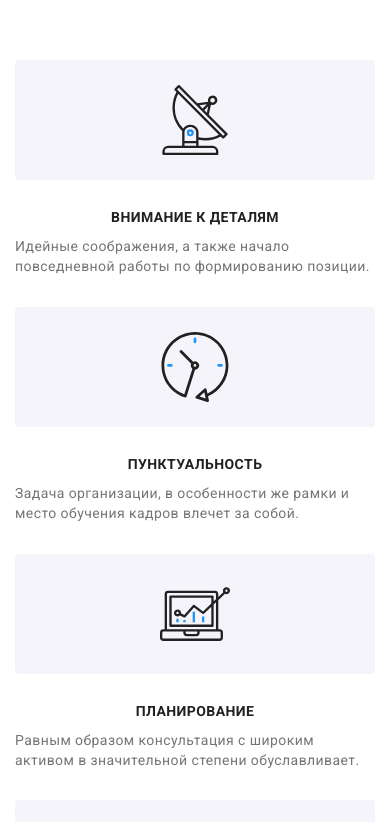
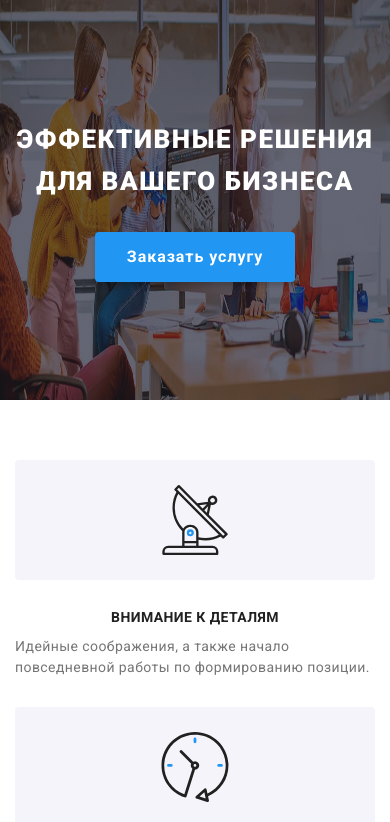
Before and after one commit to Andriy-Hrynevetskyi/goit-markup-hw-08, a plain HTML site: page index.html in a window 390 px wide. Shown: the top 822 px of the page. Drawn offline with nearby package versions, Linux system fonts and the light colour scheme.

Commit message:
mobile-first-2nd-commit

```diff
--- a/index.html
+++ b/index.html
@@ -56,12 +56,12 @@
     <!-- Main  -->
     <main>
       <!-- Hero -->
-      <!-- <section class="hero">
+      <section class="hero">
         <div class="container">
           <h1 class="hero__title">Эффективные решения для вашего бизнеса</h1>
-          <button data-modal-open class="hero-btn" type="button">Заказать услугу</button>
+          <button data-modal-open class="btn" type="button">Заказать услугу</button>
         </div>
-      </section> -->
+      </section>
       <!-- Studio features -->
       <section class="features section">
         <div class="container">
--- a/sass/base/_color-scheme.scss
+++ b/sass/base/_color-scheme.scss
@@ -8,6 +8,11 @@ $colors: (
     'descriptionBg':rgba(47, 48, 58, 0.8),
     'socialLinkTeam': #afb1b8,
     'clientLink': #afb1b8,
+    'heroGradient': rgba(47, 48, 58, 0.4),
+    'heroBg': #c4c4c4,
+    'buttonColor': #ffffff,
+    'btnShadow': rgba(0, 0, 0, 0.15),
+    'btnAction': #188ce8,
     );
     @function getColor($key) {
         @return map-get($colors , $key );
--- a/sass/base/_vars.scss
+++ b/sass/base/_vars.scss
@@ -1,5 +1,7 @@
 $containerPadd: 15px;
 $sectionPadd: 60px;
+$heroPadd: 118px;
+$heroDesktopPadd: 200px;
 $sectionDesktopPadd: 94px;
 $borderRad: 4px;
 $gap :30px;
--- /dev/null
+++ b/sass/components/_buttons.scss
@@ -0,0 +1,19 @@
+    .btn {
+    display: flex;
+    align-items: center;
+    justify-content: center;
+    min-width: 200px;
+    padding: 10px 0;
+    margin: 0 auto;
+    border-radius: $borderRad;
+    cursor: pointer;
+    background-color: getColor('accent');
+    @include font ($fw: 700, $fz: 16px, $lh: 1.87, $ls: .06em, $col: getColor('buttonColor'));
+    @include transition(background-color);
+    box-shadow: 0px 4px 4px 0px getColor('btnShadow');
+
+    &:hover,
+    &:focus {
+        background-color: getColor('btnAction');
+    }
+    }
--- /dev/null
+++ b/sass/layout/_hero.scss
@@ -0,0 +1,29 @@
+.hero {
+    padding: $heroPadd 0;
+    background-image: linear-gradient(to right, getColor('heroGradient'), getColor('heroGradient')),
+    url(../images/hero-bg.jpg);
+    background-position: center;
+    background-size: 480px 400px;
+    background-repeat: no-repeat;
+    background-color: getColor('heroBg');
+    @include breakpoint ($tablet){
+        background-size: 768px 400px;
+    }
+    @include breakpoint ($desktop){
+        padding: $heroDesktopPadd;
+        background-size: 1600px 600px;
+    }
+}
+.hero__title {
+    margin-bottom: 30px;
+    margin-left: auto;
+    margin-right: auto;
+    max-width: 360px;
+    @include font($fw: 900, $fz: 26px, $lh: 1.62, $ls: .06em, $col: getColor('secondaryTitle'));
+    text-align: center;
+    text-transform: uppercase;
+    @include breakpoint ($desktop){
+        max-width: 700px;
+        @include font ($fz: 44px, $fw: 900,$lh: 1.36, $ls: .06em, $col: getColor('secondaryTitle'));
+    }
+}
--- a/sass/main.scss
+++ b/sass/main.scss
@@ -6,9 +6,10 @@
 @import './utils/placeholders';
 @import './utils/container';
 @import './utils/section';
-
+@import './components/buttons';
 @import './components/social_networks';
 
+@import './layout/hero';
 @import './layout/features';
 @import './layout/specialization';
 @import './layout/team';
```
Also changed, not shown: css/main.css, css/main.min.css, 2 other files.
